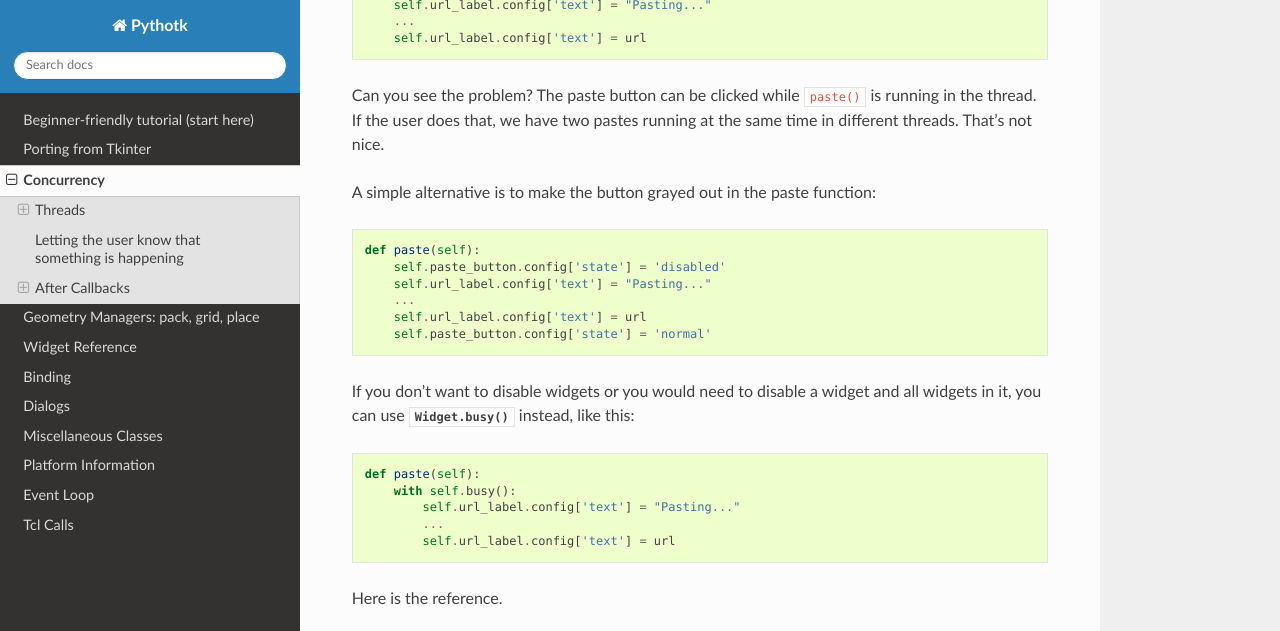
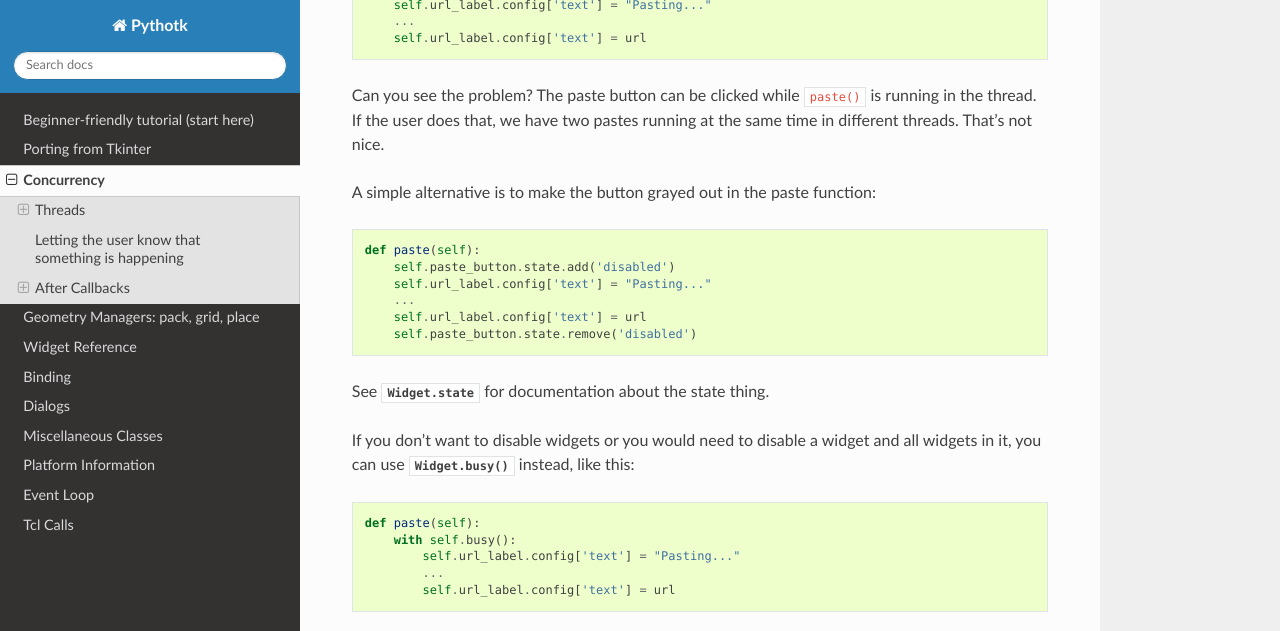
Before and after one commit to Akuli/teek, a Sphinx documentation site: the page built from docs/concurrency.rst, in a window 1280 px wide and 900 px high, scrolled down 4862 px, cut to the strip 0-631 px from the top of the window. Built offline with Sphinx 7.4.7 and the Read the Docs theme 2.0.0, drawn with Linux system fonts in a browser that asks for light colours.

Commit message:
use the state

```diff
--- a/docs/concurrency.rst
+++ b/docs/concurrency.rst
@@ -251,11 +251,13 @@ same time in different threads. That's not nice.
 A simple alternative is to make the button grayed out in the paste function::
 
     def paste(self):
-        self.paste_button.config['state'] = 'disabled'
+        self.paste_button.state.add('disabled')
         self.url_label.config['text'] = "Pasting..."
         ...
         self.url_label.config['text'] = url
-        self.paste_button.config['state'] = 'normal'
+        self.paste_button.state.remove('disabled')
+
+See :attr:`.Widget.state` for documentation about the state thing.
 
 If you don't want to disable widgets or you would need to disable a widget and
 all widgets in it, you can use :meth:`.Widget.busy` instead, like this::
```
